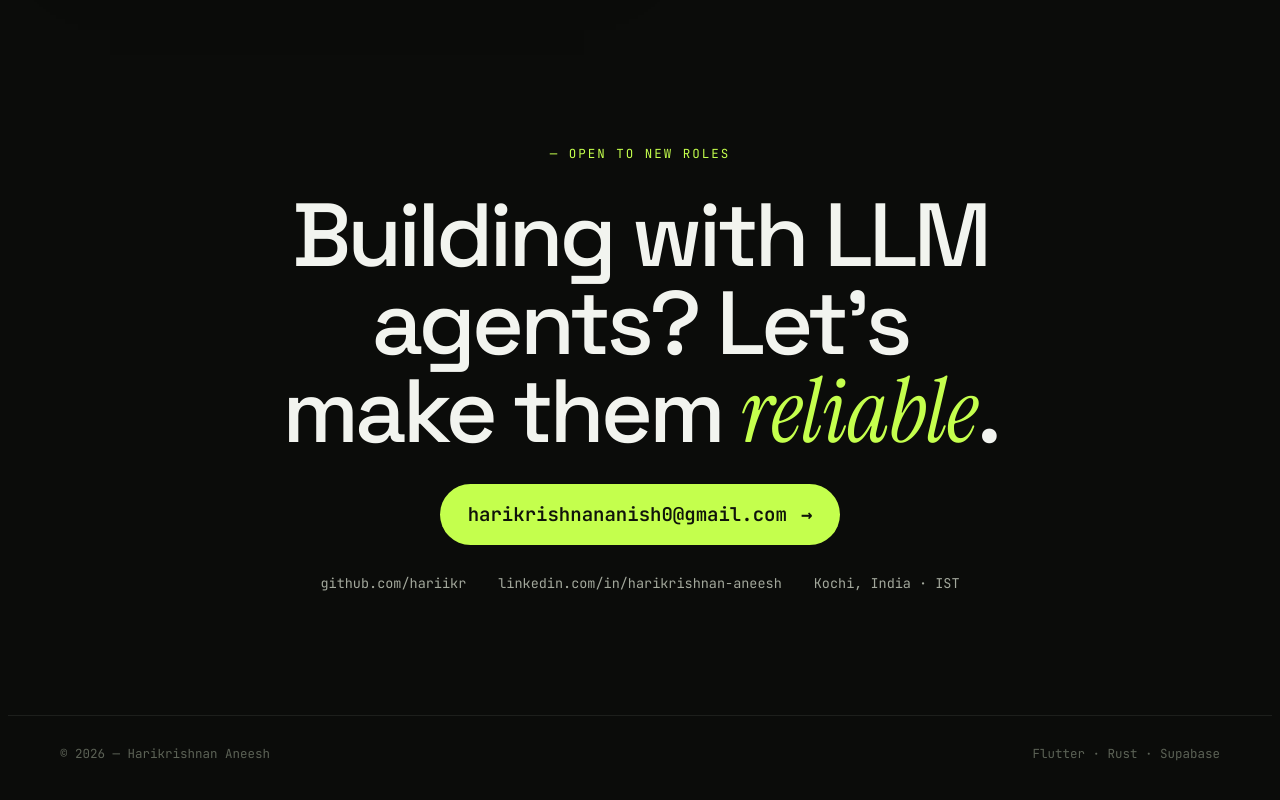
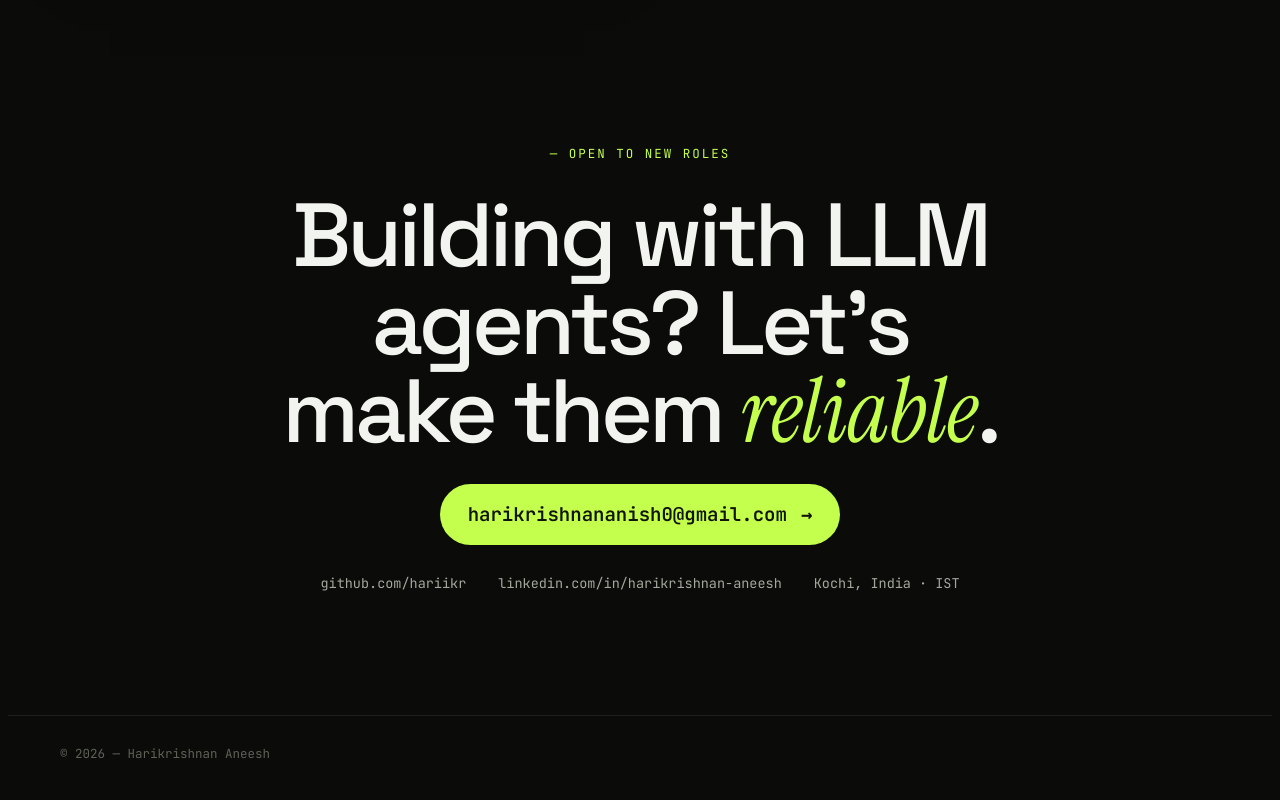
Before and after one commit to hariikr/portfolio-harikrishnan, a plain HTML site: page index.html in a window 1280 px wide. Shown: the part 7190-7990 px from the top of the page. Drawn offline with Linux system fonts and the light colour scheme; animation ran at ten frames a second.

Commit message:
Update stats section and clean up footer

```diff
--- a/index.html
+++ b/index.html
@@ -633,7 +633,7 @@ footer .wrap{display:flex;flex-wrap:wrap;justify-content:space-between;gap:10px;
   </section>
 </main>
 
-<footer><div class="wrap"><span>© 2026 — Harikrishnan Aneesh</span><span>Flutter · Rust · Supabase</span></div></footer>
+<footer><div class="wrap"><span>© 2026 — Harikrishnan Aneesh</span></div></footer>
 <div class="toast" id="toast" role="status" aria-live="polite"></div>
 
 <script>
```
